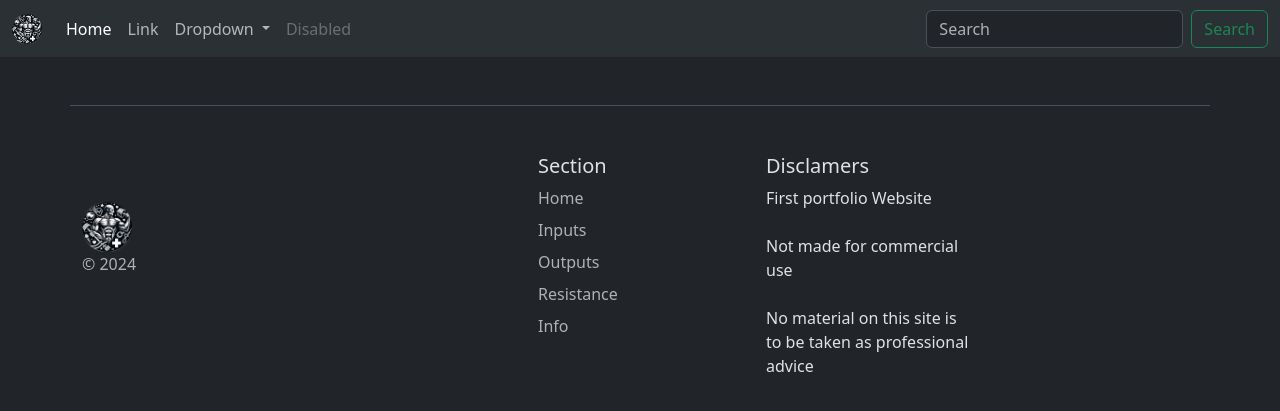
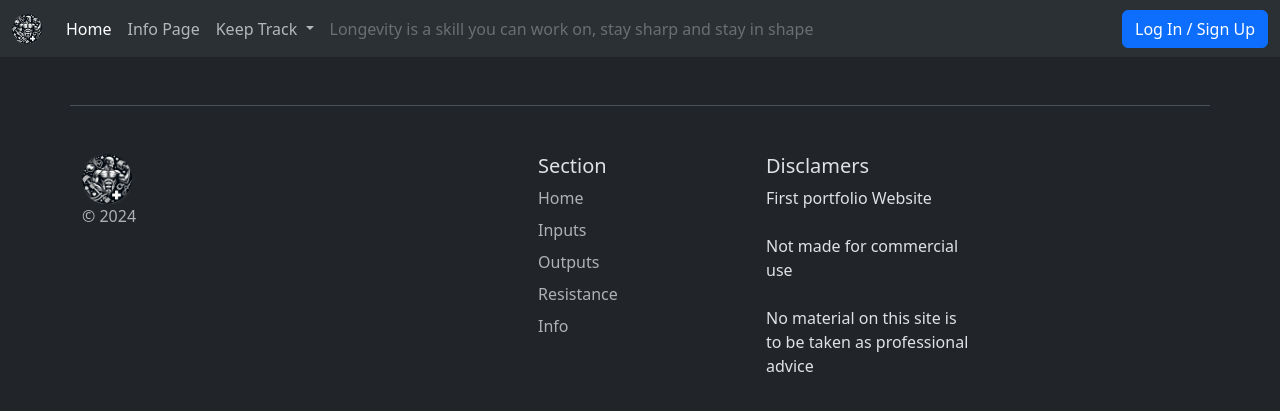
Before and after one commit to Self-Taught-Fiodor/TrackingApp, a Flask app: page /home in a window 1280 px wide. Shown: the top 411 px of the page. Run offline with Flask 3, Linux system fonts and the light colour scheme.

Commit message:
"navbar changes"

```diff
--- a/api/templates/base.html
+++ b/api/templates/base.html
@@ -16,18 +16,13 @@
   </body>
   <div class="container">
     <footer class="row row-cols-1 row-cols-sm-2 row-cols-md-5 py-5 my-5 border-top">
-      <div class="col mb-3">
-        <a href="/" class="d-flex align-items-center mb-3 link-body-emphasis text-decoration-none">
-          <svg class="bi me-2" width="40" height="32"><use xlink:href="#bootstrap"/></svg>
-        </a>
+      <div class="col-auto mb-3">
         <a href="#TOP"><img src="\static\logo_longev2.png" alt="Back to the top of current page" width="50" height="50"></a>
         <p class="text-body-secondary">&copy; 2024</p>
       </div>
 
-      <div class="col mb-3">
-
-      </div>
-      <div class="col mb-3">
+      <div class="col-auto mb-3"></div>
+      <div class="col-auto mb-3">
         <h5>Section</h5>
         <ul class="nav flex-column">
           <li class="nav-item mb-2"><a href="home" class="nav-link p-0 text-body-secondary">Home</a></li>
@@ -38,7 +33,7 @@
         </ul>
       </div>
 
-      <div class="col mb-3">
+      <div class="col-auto mb-3">
         <h5>Disclamers</h5>
         <ul class="nav flex-column">
           <li>First portfolio Website</a></li>
--- a/api/templates/navbar.html
+++ b/api/templates/navbar.html
@@ -1,7 +1,7 @@
 {% block nav %}
 <nav class="navbar navbar-expand-lg bg-body-tertiary">
   <div class="container-fluid">
-    <a class="navbar-brand" href="#">
+    <a class="navbar-brand" href="home">
         <img src="\static\logo_longev2.png" alt="logo" width="30" height="30" class="d-inline-block align-text-top">
     </a>
     <button class="navbar-toggler" type="button" data-bs-toggle="collapse" data-bs-target="#navbarSupportedContent" aria-controls="navbarSupportedContent" aria-expanded="false" aria-label="Toggle navigation">
@@ -10,30 +10,27 @@
     <div class="collapse navbar-collapse" id="navbarSupportedContent">
       <ul class="navbar-nav me-auto mb-2 mb-lg-0">
         <li class="nav-item">
-          <a class="nav-link active" aria-current="page" href="#">Home</a>
+          <a class="nav-link active" aria-current="page" href="home">Home</a>
         </li>
         <li class="nav-item">
-          <a class="nav-link" href="#">Link</a>
+          <a class="nav-link" href="info">Info Page</a>
         </li>
         <li class="nav-item dropdown">
           <a class="nav-link dropdown-toggle" href="#" role="button" data-bs-toggle="dropdown" aria-expanded="false">
-            Dropdown
+            Keep Track
           </a>
           <ul class="dropdown-menu">
-            <li><a class="dropdown-item" href="#">Action</a></li>
-            <li><a class="dropdown-item" href="#">Another action</a></li>
+            <li><a class="dropdown-item" href="inputs">Inputs</a></li>
+            <li><a class="dropdown-item" href="outputs">Outputs</a></li>
             <li><hr class="dropdown-divider"></li>
-            <li><a class="dropdown-item" href="#">Something else here</a></li>
+            <li><a class="dropdown-item" href="resistance">Your Workout Plan</a></li>
           </ul>
         </li>
         <li class="nav-item">
-          <a class="nav-link disabled" aria-disabled="true">Disabled</a>
+          <a class="nav-link disabled" aria-disabled="true">Longevity is a skill you can work on, stay sharp and stay in shape</a>
         </li>
       </ul>
-      <form class="d-flex" role="search">
-        <input class="form-control me-2" type="search" placeholder="Search" aria-label="Search">
-        <button class="btn btn-outline-success" type="submit">Search</button>
-      </form>
+        <a class="btn btn-primary" href="login" role="button">Log In / Sign Up</a>
     </div>
   </div>
 </nav>
```
